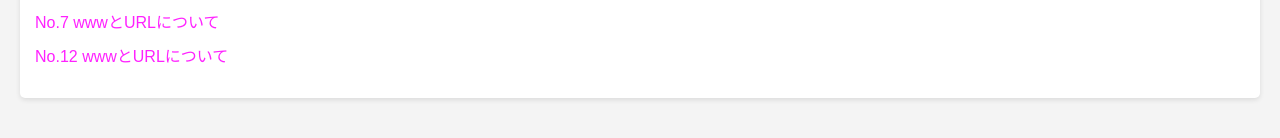
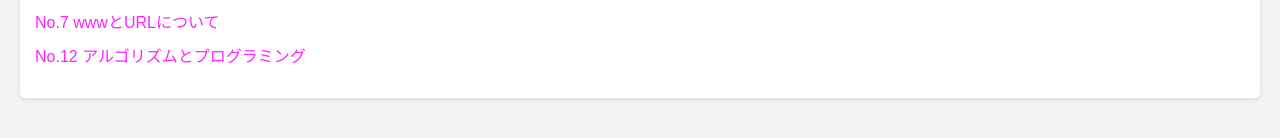
Before and after one commit to Big-waka/class-materials, a plain HTML site: page index.html in a window 1280 px wide. Shown: the part 1114-1252 px from the top of the page. Drawn offline with Linux system fonts and the light colour scheme.

Commit message:
Update index.html

```diff
--- a/index.html
+++ b/index.html
@@ -48,7 +48,7 @@
                 <li><a id="a"href="ppt5.pdf">No.5 コンピュータの構成</a></li>
                 <li><a id="a"href="ppt6.pdf">No.6 論理回路</a></li>
 		        <li><a id="a"href="ppt7.pdf">No.7 wwwとURLについて</a></li>
-		        <li><a id="a"href="ppt7.pdf">No.12 wwwとURLについて</a></li>
+		        <li><a id="a"href="ppt12.pdf">No.12 アルゴリズムとプログラミング</a></li>
 
             </ul>
         </section>
```
